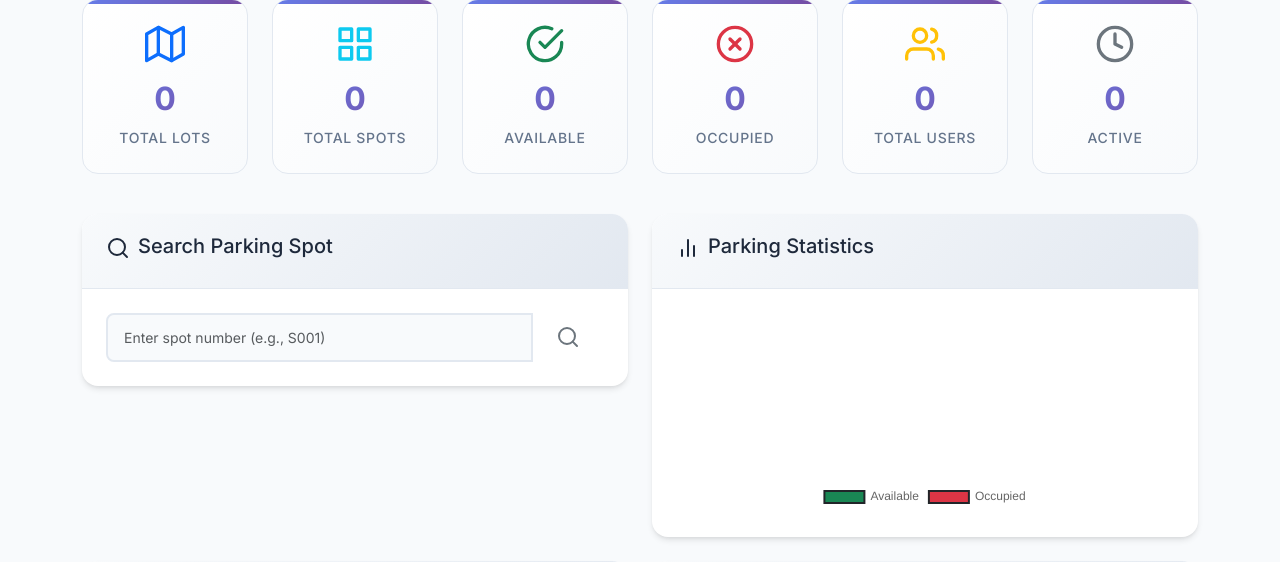
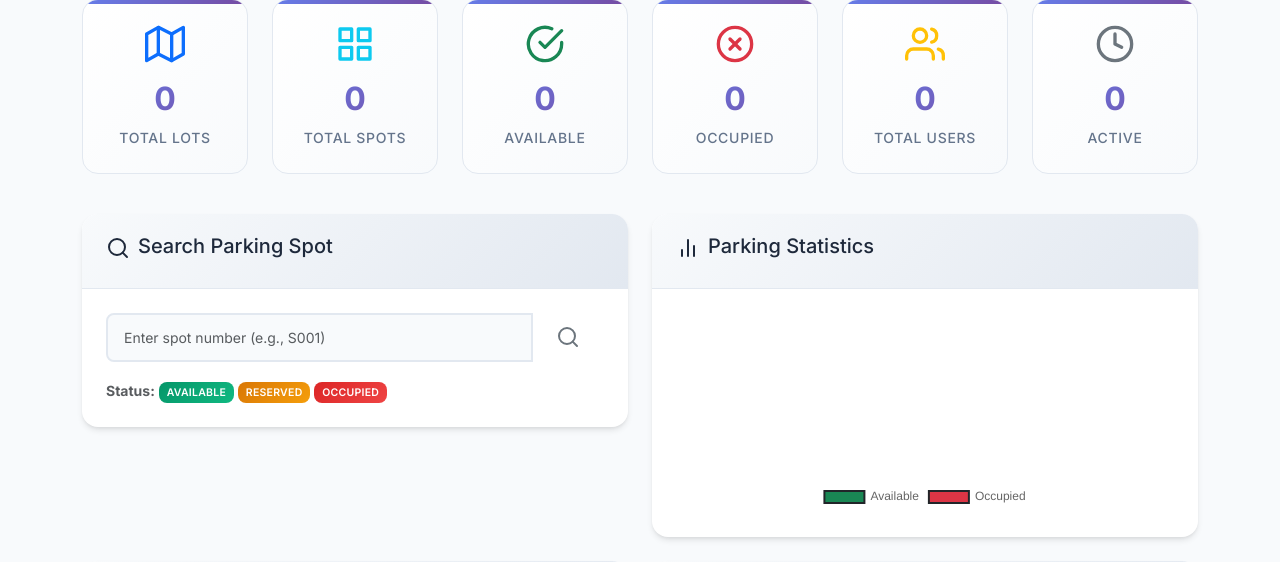
Before and after one commit to 23f2003937/vp-mad1-project, a Flask app: page /admin/dashboard in a window 1280 px wide. Shown: the part 177-739 px from the top of the page. Run offline with Flask 3, Linux system fonts and the light colour scheme; a user stored in the database is signed in; data comes from the database, SQL or seed files in the repository; data that the repository does not hold is empty; some libraries are stand-ins or nearby versions.

Commit message:
Improve parking workflow with reservations and detailed status tracking
Implements parking reservations, updates spot status to 'R', adds `mark_parked` route, and improves form validation in `forms.py`, `routes.py`, `models.py`, and templates.

Replit-Commit-Author: Agent
Replit-Commit-Session-Id: 0003a124-bbc0-4892-818b-575fe34c3011
Replit-Commit-Screenshot-Url: https://storage.googleapis.com/screenshot-production-us-central1/b53512b4-d36e-4ba0-b3df-c6110d5b6c6a/0003a124-bbc0-4892-818b-575fe34c3011/7CsRZJP

```diff
--- a/models.py
+++ b/models.py
@@ -41,6 +41,10 @@ class ParkingLot(db.Model):
     def occupied_spots_count(self):
         return ParkingSpot.query.filter_by(lot_id=self.id, status='O').count()
 
+    @property
+    def reserved_spots_count(self):
+        return ParkingSpot.query.filter_by(lot_id=self.id, status='R').count()
+
     def __repr__(self):
         return f'<ParkingLot {self.prime_location_name}>'
 
@@ -50,7 +54,7 @@ class ParkingSpot(db.Model):
     id = db.Column(db.Integer, primary_key=True)
     lot_id = db.Column(db.Integer, db.ForeignKey('parking_lots.id'), nullable=False)
     spot_number = db.Column(db.String(10), nullable=False)
-    status = db.Column(db.String(1), default='A', nullable=False)  # A=Available, O=Occupied
+    status = db.Column(db.String(1), default='A', nullable=False)  # A=Available, R=Reserved, O=Occupied
 
     # Relationships
     reservations = db.relationship('Reservation', backref='parking_spot', lazy=True)
--- a/routes.py
+++ b/routes.py
@@ -198,9 +198,16 @@ def search_spot():
     if not spot:
         return jsonify({'error': 'Spot not found'}), 404
 
+    status_map = {
+        'A': 'Available',
+        'R': 'Reserved',
+        'O': 'Occupied'
+    }
+
     result = {
         'spot_number': spot.spot_number,
-        'status': 'Available' if spot.status == 'A' else 'Occupied',
+        'status': status_map.get(spot.status, 'Unknown'),
+        'status_code': spot.status,
         'lot_name': spot.parking_lot.prime_location_name,
         'lot_address': spot.parking_lot.address
     }
@@ -261,12 +268,12 @@ def book_parking():
         reservation = Reservation()
         reservation.spot_id = available_spot.id
         reservation.user_id = current_user.id
-        available_spot.status = 'O'
+        available_spot.status = 'R'  # Reserved status initially
 
         db.session.add(reservation)
         db.session.commit()
 
-        flash(f'Parking spot {available_spot.spot_number} reserved successfully at {available_spot.parking_lot.prime_location_name}!', 'success')
+        flash(f'Parking spot {available_spot.spot_number} reserved successfully at {available_spot.parking_lot.prime_location_name}! Please park your vehicle and mark as occupied.', 'success')
         return redirect(url_for('user_dashboard'))
 
     return render_template('user/book_parking.html', form=form)
@@ -294,13 +301,28 @@ def book_parking_quick(lot_id):
     reservation = Reservation()
     reservation.spot_id = available_spot.id
     reservation.user_id = current_user.id
-    available_spot.status = 'O'
+    available_spot.status = 'R'  # Reserved status initially
 
     db.session.add(reservation)
     db.session.commit()
 
     lot = available_spot.parking_lot
-    flash(f'Parking spot {available_spot.spot_number} reserved successfully at {lot.prime_location_name}!', 'success')
+    flash(f'Parking spot {available_spot.spot_number} reserved successfully at {lot.prime_location_name}! Please park your vehicle and mark as occupied.', 'success')
+    return redirect(url_for('user_dashboard'))
+
+@app.route('/user/mark_parked/<int:reservation_id>')
+@login_required
+def mark_parked(reservation_id):
+    if current_user.is_admin:
+        return redirect(url_for('admin_dashboard'))
+
+    reservation = Reservation.query.filter_by(id=reservation_id, user_id=current_user.id, leaving_timestamp=None).first_or_404()
+
+    # Mark spot as occupied
+    reservation.parking_spot.status = 'O'
+    db.session.commit()
+
+    flash(f'Vehicle marked as parked in spot {reservation.parking_spot.spot_number}. Billing has started.', 'success')
     return redirect(url_for('user_dashboard'))
 
 @app.route('/user/release_parking/<int:reservation_id>')
--- a/templates/admin/dashboard.html
+++ b/templates/admin/dashboard.html
@@ -71,12 +71,20 @@
                 <h5><i data-feather="search" class="me-2"></i>Search Parking Spot</h5>
             </div>
             <div class="card-body">
-                <div class="input-group">
-                    <input type="text" class="form-control" id="spotSearch" placeholder="Enter spot number (e.g., S001)">
+                <div class="input-group mb-3">
+                    <input type="text" class="form-control" id="spotSearch" placeholder="Enter spot number (e.g., S001)"
+                           pattern="[Ss][0-9]{3}" title="Format: S followed by 3 digits">
                     <button class="btn btn-outline-secondary" type="button" onclick="searchSpot()">
                         <i data-feather="search"></i>
                     </button>
                 </div>
+                <div id="searchResult" class="mt-3"></div>
+                <small class="text-muted">
+                    <strong>Status:</strong>
+                    <span class="badge bg-success">Available</span>
+                    <span class="badge bg-warning">Reserved</span>
+                    <span class="badge bg-danger">Occupied</span>
+                </small>
             </div>
         </div>
     </div>
```
Also changed, not shown: forms.py (+22 -11 lines), replit.md (+21 -0 lines), templates/user/dashboard.html (+21 -2 lines).
